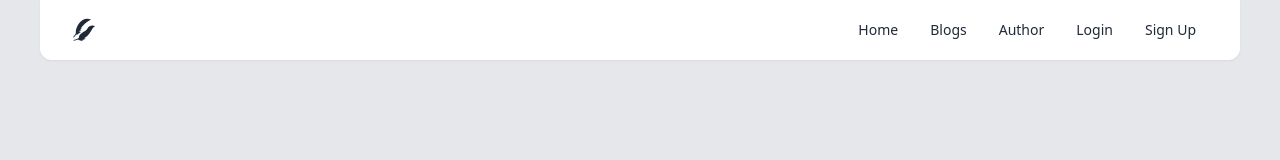
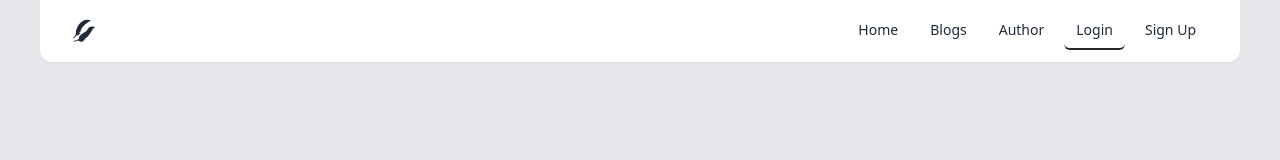
Before and after one commit to Bongani001/mern-blog, a React (Vite) app: page /serverdown in a window 1280 px wide. Both pictures are taken after a click on the button "Login". Shown: the top 160 px of the page. Built offline with nearby package versions, Linux system fonts and the light colour scheme.

Commit message:
feature: add navbar tab indicator

```diff
--- a/src/components/Navbar.jsx
+++ b/src/components/Navbar.jsx
@@ -11,7 +11,7 @@ import { NavbarContext } from "../context/NavbarContext";
 
 const Navbar = () => {
   const { pathname } = useLocation();
-  const { showSideNav, toggleNavbar } = useContext(NavbarContext);
+  const { showSideNav, toggleNavbar, selectedPage } = useContext(NavbarContext);
 
   const navigate = useNavigate();
 
@@ -66,7 +66,11 @@ const Navbar = () => {
                 toggleNavbar();
                 navigate("/");
               }}
-              className="text-gray-800 hover:bg-gray-700 hover:text-white rounded-md px-3 py-2 text-sm font-medium"
+              className={`${
+                selectedPage === "homepage"
+                  ? "border-b-2 border-b-zinc-800"
+                  : ""
+              } text-gray-800 hover:bg-gray-700 hover:text-white rounded-md px-3 py-2 text-sm font-medium`}
             >
               Home
             </button>
@@ -75,7 +79,9 @@ const Navbar = () => {
                 toggleNavbar();
                 navigate("/posts");
               }}
-              className="text-gray-800 hover:bg-gray-700 hover:text-white rounded-md px-3 py-2 text-sm font-medium"
+              className={`${
+                selectedPage === "blogs" ? "border-b-2 border-b-zinc-800" : ""
+              } text-gray-800 hover:bg-gray-700 hover:text-white rounded-md px-3 py-2 text-sm font-medium`}
             >
               Blogs
             </button>
@@ -84,7 +90,9 @@ const Navbar = () => {
                 toggleNavbar();
                 handleAuthorClick();
               }}
-              className="text-gray-800 hover:bg-gray-700 hover:text-white rounded-md px-3 py-2 text-sm font-medium"
+              className={`${
+                selectedPage === "author" ? "border-b-2 border-b-zinc-800" : ""
+              } text-gray-800 hover:bg-gray-700 hover:text-white rounded-md px-3 py-2 text-sm font-medium`}
             >
               Author
             </button>
@@ -105,7 +113,11 @@ const Navbar = () => {
                     toggleNavbar();
                     handleLoginClick();
                   }}
-                  className="text-gray-800 hover:bg-gray-700 hover:text-white rounded-md px-3 py-2 text-sm font-medium"
+                  className={`${
+                    selectedPage === "login"
+                      ? "border-b-2 border-b-zinc-800"
+                      : ""
+                  } text-gray-800 hover:bg-gray-700 hover:text-white rounded-md px-3 py-2 text-sm font-medium`}
                 >
                   Login
                 </button>
@@ -114,7 +126,11 @@ const Navbar = () => {
                     toggleNavbar();
                     handleRegisterClick();
                   }}
-                  className="text-gray-800 hover:bg-gray-700 hover:text-white rounded-md px-3 py-2 text-sm font-medium"
+                  className={`${
+                    selectedPage === "register"
+                      ? "border-b-2 border-b-zinc-800"
+                      : ""
+                  } text-gray-800 hover:bg-gray-700 hover:text-white rounded-md px-3 py-2 text-sm font-medium`}
                 >
                   Sign Up
                 </button>
--- a/src/context/NavbarContext.jsx
+++ b/src/context/NavbarContext.jsx
@@ -4,13 +4,16 @@ export const NavbarContext = createContext();
 
 export const NavbarContextProvider = ({ children }) => {
   const [showSideNav, setShowSideNav] = useState(false);
+  const [selectedPage, setSelectedPage] = useState("homepage");
 
   const toggleNavbar = () => {
     setShowSideNav(!showSideNav);
   };
 
   return (
-    <NavbarContext.Provider value={{ showSideNav, toggleNavbar }}>
+    <NavbarContext.Provider
+      value={{ showSideNav, toggleNavbar, selectedPage, setSelectedPage }}
+    >
       {children}
     </NavbarContext.Provider>
   );
--- a/src/pages/PageNotFound.jsx
+++ b/src/pages/PageNotFound.jsx
@@ -1,8 +1,15 @@
-import React from "react";
+import React, { useContext, useEffect } from "react";
 import ScrollToTop from "../components/ScrollToTop";
 import { Link } from "react-router-dom";
+import { NavbarContext } from "../context/NavbarContext";
 
 const PageNotFound = () => {
+  const { setSelectedPage } = useContext(NavbarContext);
+
+  useEffect(() => {
+    setSelectedPage("");
+  }, []);
+
   return (
     <div className="flex flex-col justify-center items-center gap-5 min-h-dvh">
       <span className="text-zinc-800 text-3xl md:text-[4rem] text-center">
--- a/src/pages/ServerDown.jsx
+++ b/src/pages/ServerDown.jsx
@@ -1,7 +1,14 @@
-import React from "react";
+import React, { useContext, useEffect } from "react";
 import ScrollToTop from "../components/ScrollToTop";
+import { NavbarContext } from "../context/NavbarContext";
 
 const ServerDown = () => {
+  const { setSelectedPage } = useContext(NavbarContext);
+
+  useEffect(() => {
+    setSelectedPage("");
+  }, []);
+
   return (
     <div className="flex justify-center items-center min-h-dvh">
       <p className="text-zinc-800 text-xl md:text-3xl text-center">
--- a/src/pages/author/AuthorPosts.jsx
+++ b/src/pages/author/AuthorPosts.jsx
@@ -6,6 +6,7 @@ import { getAuthorMostViewedPosts, getAuthorPosts } from "../../services/posts";
 import { FaBullseye } from "react-icons/fa";
 import BlogsLayout from "../../components/BlogsLayout";
 import ScrollToTop from "../../components/ScrollToTop";
+import { NavbarContext } from "../../context/NavbarContext";
 
 const AuthorPosts = () => {
   const [posts, setPosts] = useState([]);
@@ -13,12 +14,14 @@ const AuthorPosts = () => {
   const [isLoadingPosts, setIsLoadingPosts] = useState(true);
 
   const { user } = useContext(AuthContext);
+  const { setSelectedPage } = useContext(NavbarContext);
 
   const navigate = useNavigate();
 
   const { authorid } = useParams();
 
   useEffect(() => {
+    setSelectedPage("author");
     let author = localStorage.getItem("userInfo");
     if (author == null) {
       navigate("/");
--- a/src/pages/author/EditPost.jsx
+++ b/src/pages/author/EditPost.jsx
@@ -8,6 +8,7 @@ import { getAllCategories } from "../../services/categories";
 import toast, { Toaster } from "react-hot-toast";
 import userImg from "../../assets/userImg.png";
 import ScrollToTop from "../../components/ScrollToTop";
+import { NavbarContext } from "../../context/NavbarContext";
 
 const EditPost = () => {
   const [value, setValue] = useState("");
@@ -21,10 +22,12 @@ const EditPost = () => {
 
   const { state } = useLocation();
   const { user, setUser } = useContext(AuthContext);
+  const { setSelectedPage } = useContext(NavbarContext);
 
   const navigate = useNavigate();
 
   useEffect(() => {
+    setSelectedPage("author");
     const getCategories = async () => {
       const data = await getAllCategories();
       if (data === "Network Error") {
--- a/src/pages/blogPost/PostDetails.jsx
+++ b/src/pages/blogPost/PostDetails.jsx
@@ -12,6 +12,7 @@ import {
 } from "../../services/commets";
 import { AuthContext } from "../../context/AuthContext";
 import toast, { Toaster } from "react-hot-toast";
+import { NavbarContext } from "../../context/NavbarContext";
 
 const PostDetails = () => {
   const [post, setPosts] = useState(null);
@@ -24,10 +25,12 @@ const PostDetails = () => {
   const { id } = useParams();
 
   const { user } = useContext(AuthContext);
+  const { setSelectedPage } = useContext(NavbarContext);
 
   const navigate = useNavigate();
 
   useEffect(() => {
+    setSelectedPage("blogs");
     const getPosts = async (id) => {
       let data = await getOnePost(id); // Get the main post
       let top = await getMostViewedPosts(3); // Get top picks
--- a/src/pages/blogPost/Posts.jsx
+++ b/src/pages/blogPost/Posts.jsx
@@ -1,17 +1,20 @@
-import React, { useEffect, useState } from "react";
+import React, { useContext, useEffect, useState } from "react";
 import { getLatestPosts, getMostViewedPosts } from "../../services/posts";
 import { useNavigate } from "react-router-dom";
 import ScrollToTop from "../../components/ScrollToTop";
 import BlogsLayout from "../../components/BlogsLayout";
+import { NavbarContext } from "../../context/NavbarContext";
 
 const Posts = () => {
   const [posts, setPosts] = useState([]);
   const [topPosts, setTopPosts] = useState([]);
   const [isLoadingPosts, setIsLoadingPosts] = useState(true);
 
+  const { setSelectedPage } = useContext(NavbarContext);
   const navigate = useNavigate();
 
   useEffect(() => {
+    setSelectedPage("blogs");
     const getPosts = async () => {
       let data = await getLatestPosts(10); // Get all posts (parameter=number of posts to fetch)
       let top = await getMostViewedPosts(10); // Get top picks (parameter=number of posts to fetch)
--- a/src/pages/homepage/Homepage.jsx
+++ b/src/pages/homepage/Homepage.jsx
@@ -1,4 +1,4 @@
-import React, { useEffect, useState } from "react";
+import React, { useContext, useEffect, useState } from "react";
 import headerImg from "../../assets/defaultHeaderImg.jpg";
 import userImg from "../../assets/userImg.png";
 import { getLatestPosts, getMostViewedPosts } from "../../services/posts";
@@ -6,15 +6,18 @@ import { Link, useNavigate } from "react-router-dom";
 import ScrollToTop from "../../components/ScrollToTop";
 import PostCard from "../../components/PostCard";
 import loading from "../../assets/three.gif";
+import { NavbarContext } from "../../context/NavbarContext";
 
 const Homepage = () => {
   const [latestPosts, setLatestPosts] = useState([]);
   const [mostViewedPosts, setMostViewedPosts] = useState([]);
   const [isLoading, setIsLoading] = useState(true);
 
+  const { setSelectedPage } = useContext(NavbarContext);
   const navigate = useNavigate();
 
   useEffect(() => {
+    setSelectedPage("homepage");
     const getLatest = async () => {
       setIsLoading(true);
       let data = await getLatestPosts(8);
--- a/src/pages/login/Login.jsx
+++ b/src/pages/login/Login.jsx
@@ -1,4 +1,4 @@
-import React, { useContext, useState } from "react";
+import React, { useContext, useEffect, useState } from "react";
 import { RiLockPasswordLine } from "react-icons/ri";
 import { MdOutlineMail } from "react-icons/md";
 import { loginUser } from "../../services/users";
@@ -6,6 +6,7 @@ import toast, { Toaster } from "react-hot-toast";
 import { useLocation, useNavigate } from "react-router-dom";
 import ScrollToTop from "../../components/ScrollToTop";
 import { AuthContext } from "../../context/AuthContext";
+import { NavbarContext } from "../../context/NavbarContext";
 
 const Login = () => {
   const [body, setBody] = useState({
@@ -18,10 +19,15 @@ const Login = () => {
   });
 
   const { setUser } = useContext(AuthContext);
+  const { setSelectedPage } = useContext(NavbarContext);
 
   const { state } = useLocation();
 
   const navigate = useNavigate();
+
+  useEffect(() => {
+    setSelectedPage("login");
+  }, []);
 
   const handleFormChange = (e) => {
     setBody((prev) => {
@@ -73,6 +79,7 @@ const Login = () => {
       console.log(navigate("/"));
     }
   };
+
   return (
     <div className="flex justify-center items-center flex-grow min-h-screen mt-16">
       <Toaster position="top-center" reverseOrder={false} />
--- a/src/pages/register/Register.jsx
+++ b/src/pages/register/Register.jsx
@@ -1,10 +1,11 @@
-import React, { useState } from "react";
+import React, { useContext, useEffect, useState } from "react";
 import { RiLockPasswordLine, RiUserLine } from "react-icons/ri";
 import { MdOutlineMail } from "react-icons/md";
 import { registerUser } from "../../services/users";
 import toast, { Toaster } from "react-hot-toast";
 import ScrollToTop from "../../components/ScrollToTop";
 import { useLocation, useNavigate } from "react-router-dom";
+import { NavbarContext } from "../../context/NavbarContext";
 
 const Register = () => {
   const [body, setBody] = useState({
@@ -22,7 +23,12 @@ const Register = () => {
 
   const { state } = useLocation();
 
+  const { setSelectedPage } = useContext(NavbarContext);
   const navigate = useNavigate();
+
+  useEffect(() => {
+    setSelectedPage("register");
+  }, []);
 
   const handleFormChange = (e) => {
     setBody((prev) => {
```
